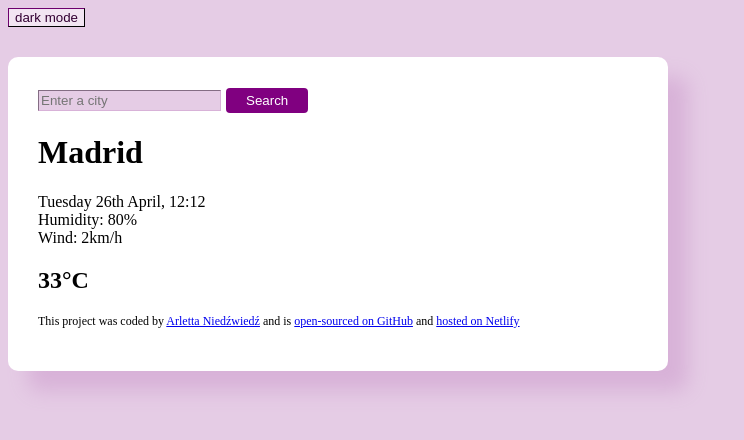
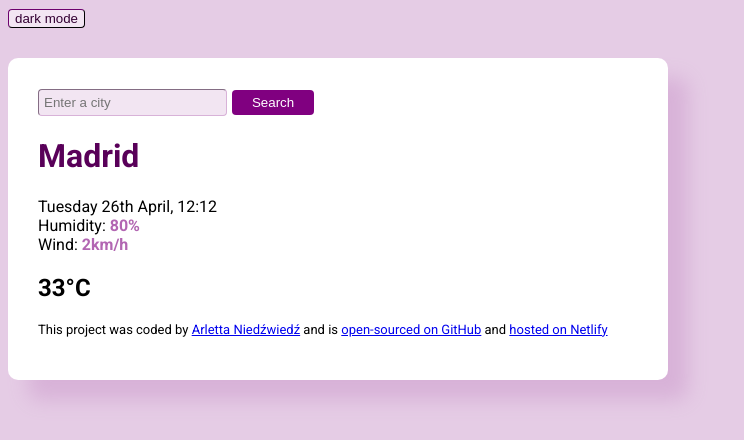
Before and after one commit to Devfection/-Meteo, a plain HTML site: page index.html in a window 1280 px wide. Shown: the whole page, without its empty margins (0-744 px from the left). Drawn offline with Linux system fonts and the light colour scheme.

Commit message:
further css adjustments

```diff
--- a/index.html
+++ b/index.html
@@ -30,13 +30,13 @@
     <body>
          <div>
             <span>
-                <h1>Madrid</h1>
+                <h1 class="current-city" id="current-city ">Madrid</h1>
 
                 <p>
                     Tuesday 26th April, 12:12 <br/>
-                    Humidity: 80% <br/>
-                    Wind:  2km/h
-                </p>
+                    Humidity: <span class="accent"> 80% </span><br/>
+                    Wind:  <span class="accent"> 2km/h </span>
+                 </p>
                 <h2>33°C</h2>
             </span>
         </div>
--- a/src/index.css
+++ b/src/index.css
@@ -1,5 +1,6 @@
 body{
     background-color: #e5cce5;
+    font-family:"Roboto", sans-serif;
 }
 .weather-app{
     background-color: white;
@@ -14,7 +15,7 @@ header{
 
 }
 footer{
-font-size: 12px;
+font-size: 13px;
 align-items: center;
 }
 .city-submit{
@@ -26,24 +27,34 @@ align-items: center;
 
 }
 .city-input{
-    background-color: #e5cce5;
+    background-color: #f2e5f2;
     border-width: 1px;
     border-color:#d8b2d8;
-    padding: 2px;
+    padding: 5px 5px;
     color: #190019;
-
+    border-radius: 4px;
+}
+.button div{
+    display:flex;
+    justify-content: right;
 }
 .dark-mode-button{
     border-color: #190019;
     border-width: 0.5px;
+    border-radius: 4px;
     color: #330033;
     background-color: #f2e5f2;
-    justify-self: right;
 }
 .dark-mode-button:hover{
     background-color: #330033;
-    color: #d8b2d8;
+    color: #f2e5f2;
+    border-radius: 4px;
 }
-.button div{
-    justify-content: right;
+
+.current-city{
+    color: #590059;
 }
+.accent{
+    color: #b266b2;
+    font-weight: 700;
+}
```
